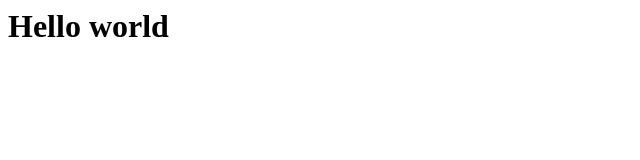
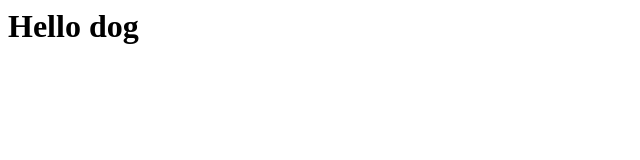
Before and after one commit to h0angpc/DemoCode, a plain HTML site: page index.html in a window 1280 px wide. Shown: the whole page, without its empty margins (0-640 px from the left). Drawn offline with Linux system fonts and the light colour scheme.

Commit message:
update: change <h1> to Hello dog

```diff
--- a/index.html
+++ b/index.html
@@ -5,6 +5,6 @@
     <title>Document</title>
 </head>
 <body>
-    <h1>Hello world</h1>
+    <h1>Hello dog</h1>
 </body>
 </html>
```
